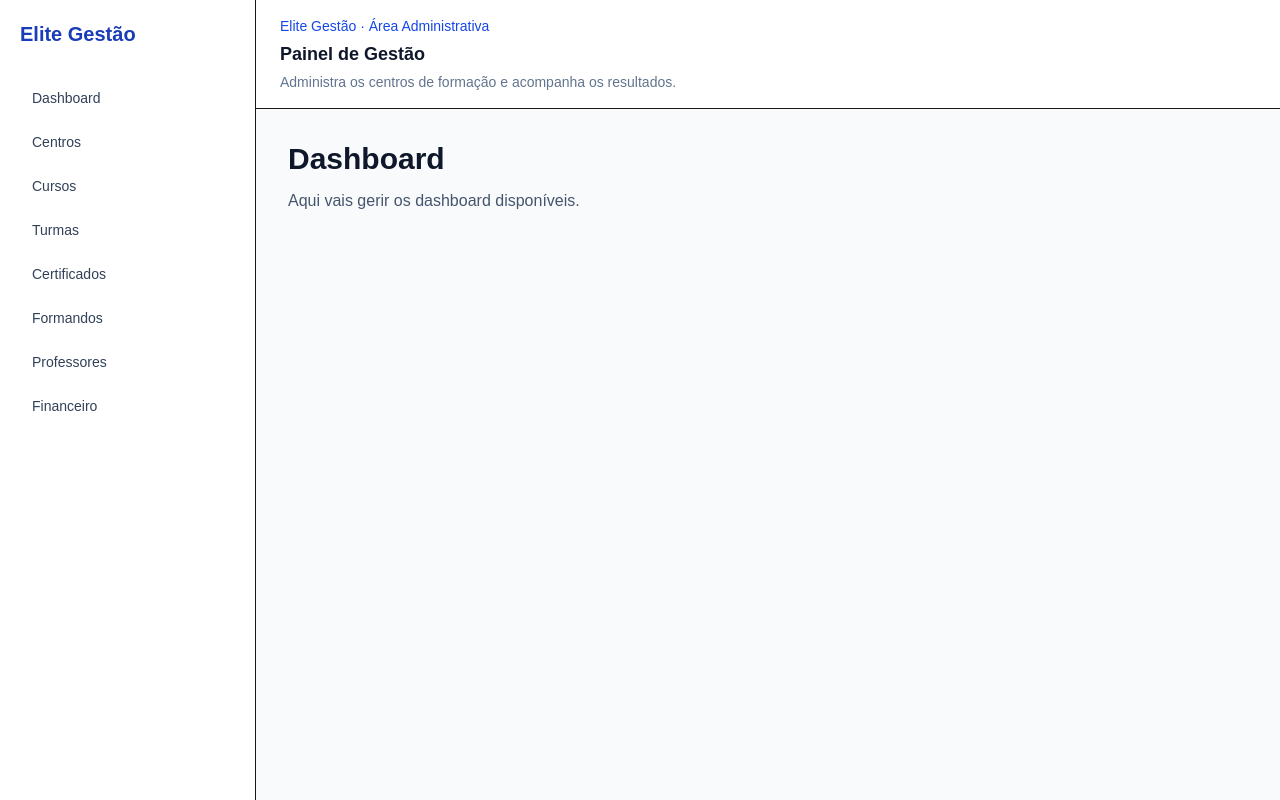
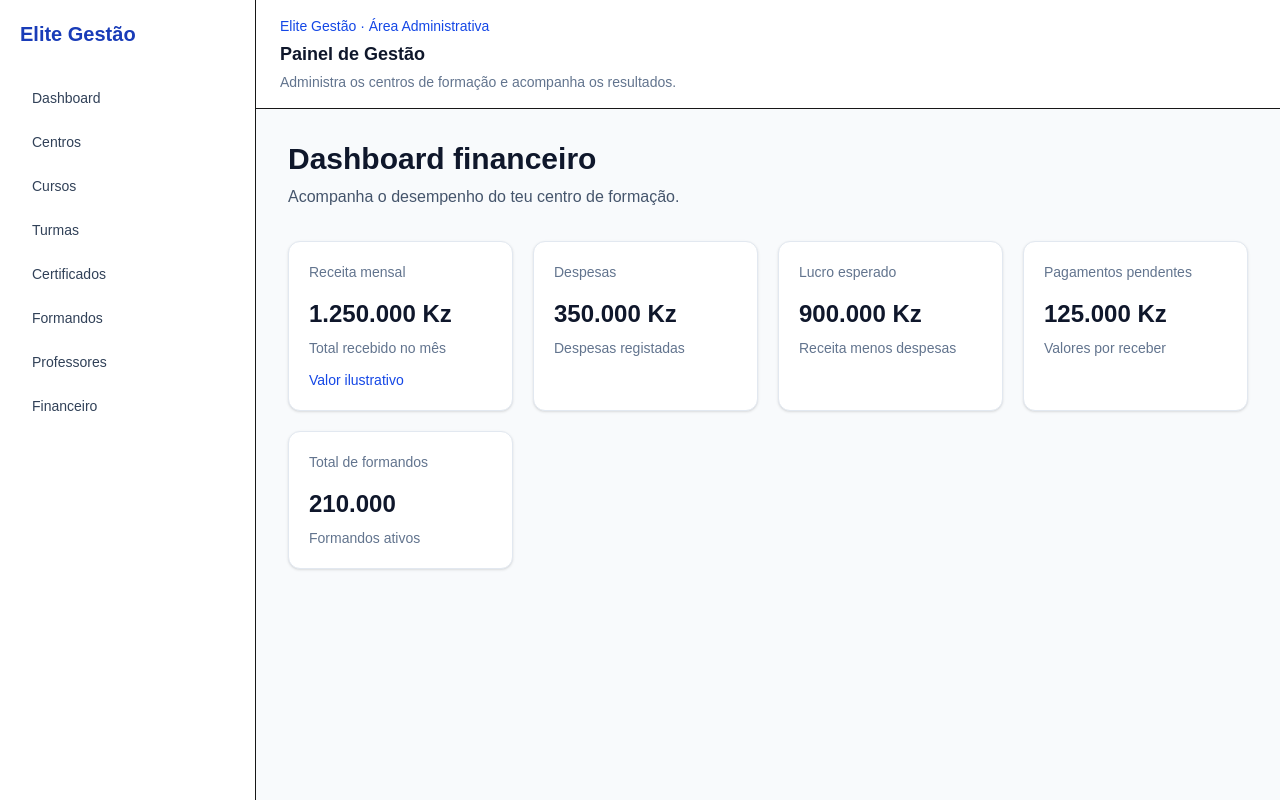
Before and after one commit to Ricardo-1976/training-center-frontend, a Next.js app: page /dashboard in a window 1280 px wide. Built offline with nearby package versions, Linux system fonts and the light colour scheme.

Commit message:
Aula 4 — JSX, componentes e props

```diff
--- a/src/app/(dashboard)/dashboard/page.tsx
+++ b/src/app/(dashboard)/dashboard/page.tsx
@@ -1,13 +1,66 @@
+
+import MetricCard from "@/components/dashboard/metric-card";
+
+const metrics = [
+    {
+        id: "revenue",
+        title: "Receita mensal",
+        value: "1.250.000 Kz",
+        description: "Total recebido no mês",
+        trend: "Valor ilustrativo",
+    },
+    {
+        id: "expenses",
+        title: "Despesas",
+        value: "350.000 Kz",
+        description: "Despesas registadas",
+    },
+    {
+        id: "profit",
+        title: "Lucro esperado",
+        value: "900.000 Kz",
+        description: "Receita menos despesas",
+    },
+    {
+        id: "pending",
+        title: "Pagamentos pendentes",
+        value: "125.000 Kz",
+        description: "Valores por receber",
+    },
+    {
+        id: "graduates",
+        title: "Total de formandos",
+        value: "210.000",
+        description: "Formandos ativos",
+    },
+
+
+];
+
 export default function DashboardPage() {
   return (
-    <main className="p-8">
-      <h1 className="text-3xl font-bold text-slate-900">
-        Dashboard
-      </h1>
+    <main className="p-6 md:p-8">
+      <header className="mb-8">
+        <h1 className="text-3xl font-bold text-slate-900">
+          Dashboard financeiro
+        </h1>
 
-      <p className="mt-3 text-slate-600">
-        Aqui vais gerir os dashboard disponíveis.
-      </p>
+        <p className="mt-2 text-slate-600">
+          Acompanha o desempenho do teu centro de formação.
+        </p>
+      </header>
+
+      <section className="grid gap-5 sm:grid-cols-2 xl:grid-cols-4">
+        {metrics.map((metric) => (
+          <MetricCard
+            key={metric.id}
+            title={metric.title}
+            value={metric.value}
+            description={metric.description}
+            trend={metric.trend}
+          />
+        ))}
+      </section>
     </main>
   );
 }
--- a/src/app/page.tsx
+++ b/src/app/page.tsx
@@ -1,5 +1,3 @@
-import FeatureCard from "@/components/FeatureCard";
-
 export default function HomePage() {
   return (
     <main className="min-h-screen bg-slate-50 px-6 py-16">
@@ -67,9 +65,6 @@ export default function HomePage() {
             Gere diferentes centros de formação numa plataforma.
           </p>
         </article>
-
-        <FeatureCard title={"Certificados"} description={"Cria um quarto cartão chamado Certificados e adiciona uma descrição."} />
-
       </section>
     </main>
   );
--- a/src/components/FeatureCard.tsx
+++ /dev/null
@@ -1,21 +0,0 @@
-type FeatureCardProps = {
-  title: string;
-  description: string;
-};
-
-export default function FeatureCard({
-  title,
-  description,
-}: FeatureCardProps) {
-  return (
-    <article className="rounded-xl border bg-white p-6">
-      <h2 className="font-bold text-slate-900">
-        {title}
-      </h2>
-
-      <p className="mt-3 text-sm text-slate-600">
-        {description}
-      </p>
-    </article>
-  );
-}
--- /dev/null
+++ b/src/components/dashboard/metric-card.tsx
@@ -0,0 +1,35 @@
+
+type MetricCardProps = {
+    title: string;
+    value: string;
+    description: string;
+    trend?: string;
+};
+
+export default function MetricCard({
+    title,
+    value,
+    description,
+    trend,
+}: MetricCardProps) {
+    return (
+        <article className="rounded-xl border border-slate-200 bg-white p-5 shadow-sm">
+            <h2 className="text-sm font-medium text-slate-500">
+                {title}
+            </h2>
+
+            <p className="mt-4 text-2xl font-bold text-slate-900">
+                {value}
+            </p>
+
+            <p className="mt-2 text-sm text-slate-500">
+                {description}
+            </p>
+            {trend && (
+                <p className="mt-3 text-sm font-medium text-blue-700">
+                    {trend}
+                </p>
+            )}
+        </article>
+    );
+}
```
